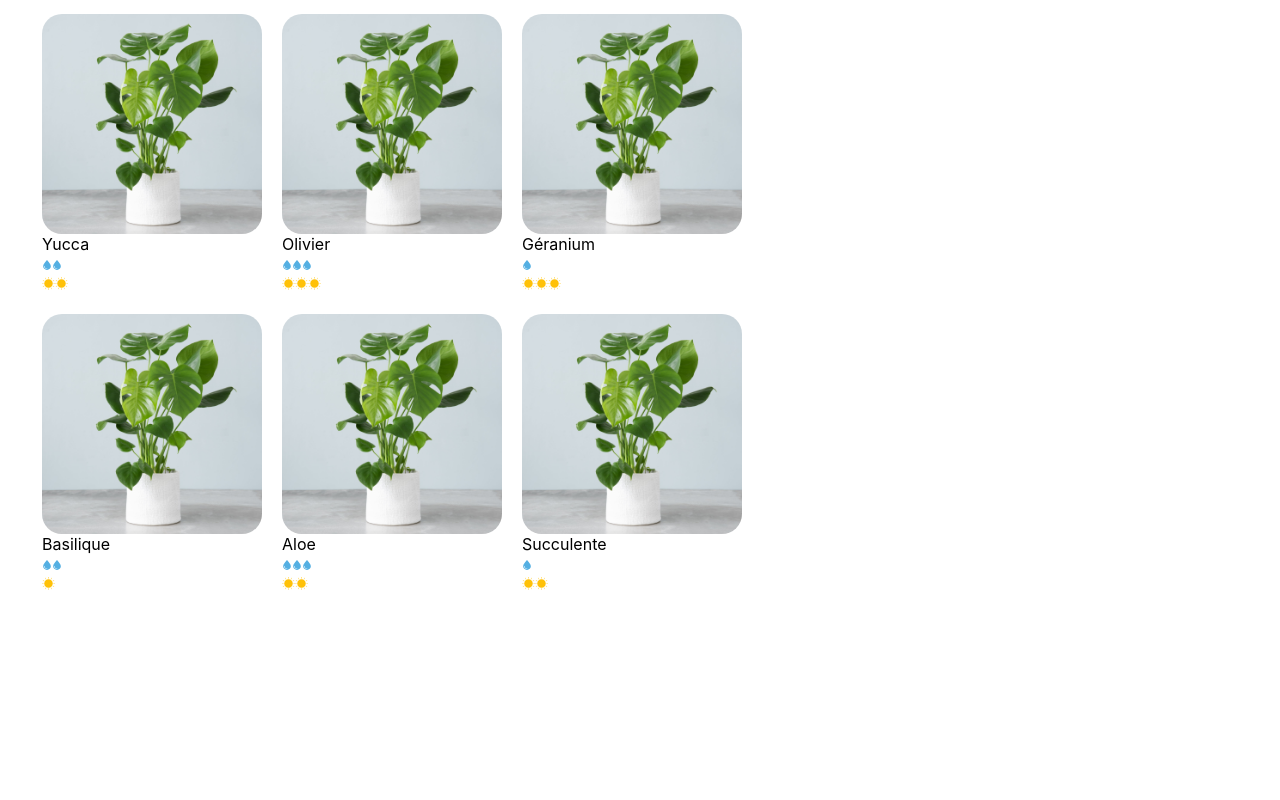
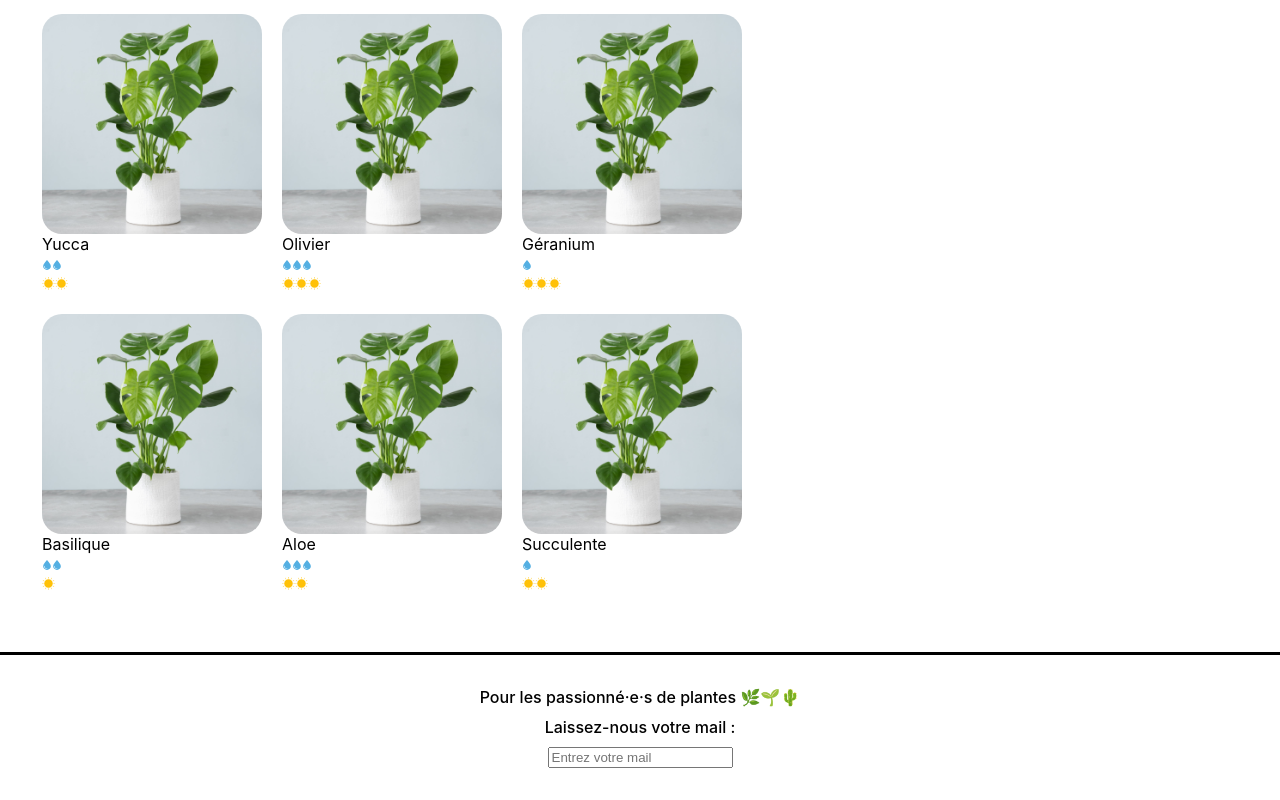
Before and after one commit to der411/Projet_React_la-maison-jungle, a React (Create React App) app: page / in a window 1280 px wide. Shown: the part 569-1369 px from the top of the page. Before the commit the page ends 1221 px from the top, so only its background shows below. Built offline with nearby package versions, Linux system fonts and the light colour scheme.

Commit message:
Evenements et formulaire

```diff
--- a/src/components/App.js
+++ b/src/components/App.js
@@ -2,6 +2,7 @@
 import logo from '../assets/logo.png'
 // import Cart from './Cart'
 import ShoppingList from './ShoppingList'
+import Footer from './Footer'
 
 function App() {
 	return (
@@ -12,6 +13,7 @@
 			</Banner>
 			{/* <Cart /> */}
 			<ShoppingList />
+			<Footer/>
 		</div>
 	)
 }
--- a/src/components/CareScale.js
+++ b/src/components/CareScale.js
@@ -1,5 +1,13 @@
 import Sun from '../assets/sun.svg'
 import Water from '../assets/water.svg'
+
+// Ici, il s'agit d'une manière de faire.
+//Vous auriez aussi pu utiliser une fonction qui retourne l'élément souhaité, ou bien faire directement des conditions
+const quantityLabel = {
+	1: 'peu',
+	2: 'modérément',
+	3: 'beaucoup'
+}
 
 function CareScale({ scaleValue, careType }) {
 	const range = [1, 2, 3]
@@ -11,7 +19,15 @@
 		)
 
 	return (
-		<div>
+		<div
+			onClick={() =>
+				alert(
+					`Cette plante requiert ${quantityLabel[scaleValue]} ${
+						careType === 'light' ? 'de lumière' : "d'arrosage"
+					}`
+				)
+			}
+		>
 			{range.map((rangeElem) =>
 				scaleValue >= rangeElem ? (
 					<span key={rangeElem.toString()}>{scaleType}</span>
--- /dev/null
+++ b/src/components/Footer.js
@@ -0,0 +1,33 @@
+import { useState } from 'react'
+import '../styles/Footer.css'
+
+function Footer() {
+	const [inputValue, setInputValue] = useState('')
+
+	function handleInput(e) {
+		setInputValue(e.target.value)
+	}
+
+	function handleBlur() {
+		if (!inputValue.includes('@')) {
+			alert("Attention, il n'y a pas d'@, ceci n'est pas une adresse valide 😥")
+		}
+	}
+
+	return (
+		<footer className='lmj-footer'>
+			<div className='lmj-footer-elem'>
+				Pour les passionné·e·s de plantes 🌿🌱🌵
+			</div>
+			<div className='lmj-footer-elem'>Laissez-nous votre mail :</div>
+			<input
+				placeholder='Entrez votre mail'
+				onChange={handleInput}
+				value={inputValue}
+				onBlur={handleBlur}
+			/>
+		</footer>
+	)
+}
+
+export default Footer
--- /dev/null
+++ b/src/styles/Footer.css
@@ -0,0 +1,14 @@
+.lmj-footer {
+	color: black;
+	padding: 32px;
+	border-top: solid 3px black;
+	display: flex;
+	justify-content: flex-start;
+	flex-direction: column;
+	align-items: center;
+	font-weight: 500;
+}
+
+.lmj-footer-elem {
+	margin-bottom: 10px;
+}
```
Also changed, not shown: 1 other file (tests, documents, lock files or other folders).
